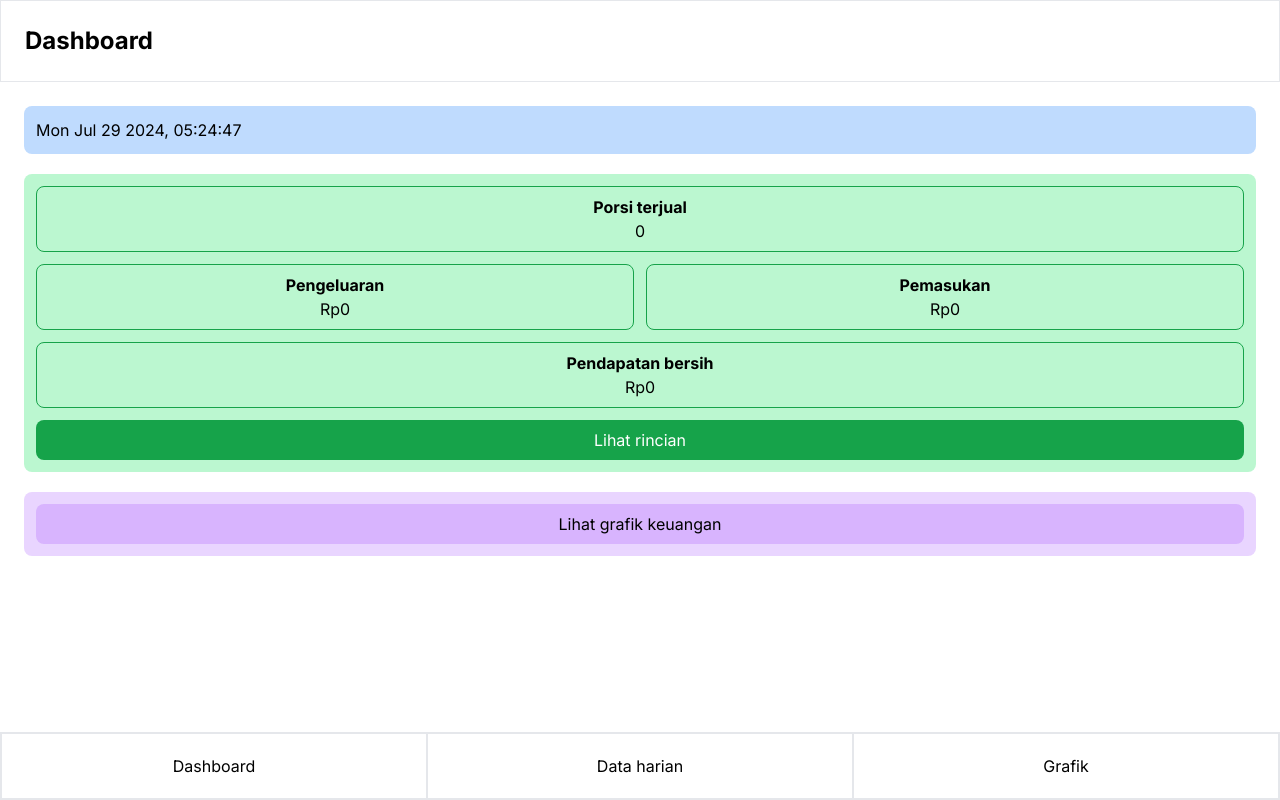
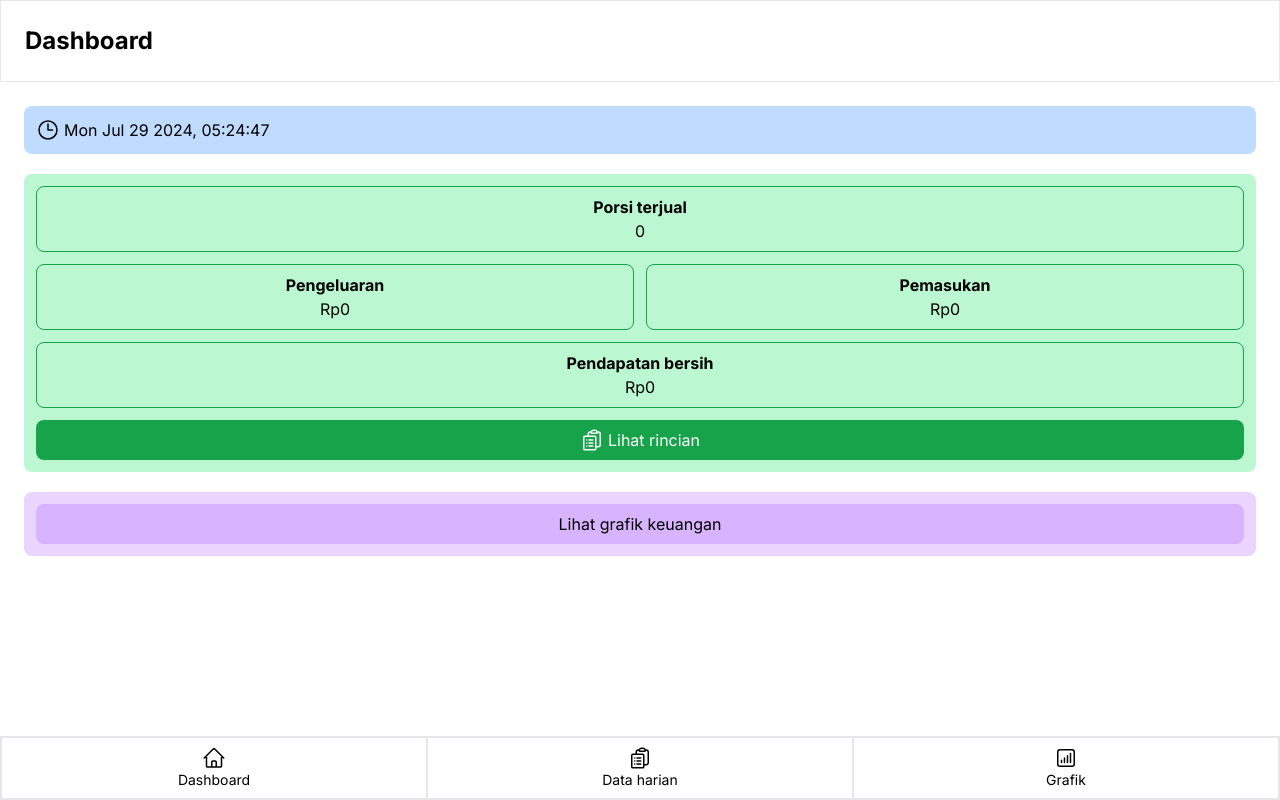
Before and after one commit to karelbondan/mreneo, a Next.js app: page / in a window 1280 px wide. Built offline with nearby package versions, Linux system fonts and the light colour scheme.

Commit message:
Added icons to remove dullness; Adjusted footer (navbar) size; Changed from useRouter to Link to allow next-toploader to show loading bar; Added conditional render to disable navbar on login page

```diff
--- a/components/cards/dashboard/index.tsx
+++ b/components/cards/dashboard/index.tsx
@@ -32,7 +32,12 @@ export default function DashboardCard() {
                 <p>Rp{dashboardData.pengeluaran - dashboardData.pemasukan}</p>
             </div>
             <Link href={'/data_harian'}>
-                <button className="bg-green-600 active:scale-95 transition-all text-white p-2 rounded-lg mt-3 w-full">Lihat rincian</button>
+                <button className="flex items-center space-x-1 justify-center bg-green-600 active:scale-95 transition-all text-white p-2 rounded-lg mt-3 w-full">
+                    <svg xmlns="http://www.w3.org/2000/svg" fill="none" viewBox="0 0 24 24" strokeWidth={1.5} stroke="currentColor" className="size-6">
+                        <path strokeLinecap="round" strokeLinejoin="round" d="M9 12h3.75M9 15h3.75M9 18h3.75m3 .75H18a2.25 2.25 0 0 0 2.25-2.25V6.108c0-1.135-.845-2.098-1.976-2.192a48.424 48.424 0 0 0-1.123-.08m-5.801 0c-.065.21-.1.433-.1.664 0 .414.336.75.75.75h4.5a.75.75 0 0 0 .75-.75 2.25 2.25 0 0 0-.1-.664m-5.8 0A2.251 2.251 0 0 1 13.5 2.25H15c1.012 0 1.867.668 2.15 1.586m-5.8 0c-.376.023-.75.05-1.124.08C9.095 4.01 8.25 4.973 8.25 6.108V8.25m0 0H4.875c-.621 0-1.125.504-1.125 1.125v11.25c0 .621.504 1.125 1.125 1.125h9.75c.621 0 1.125-.504 1.125-1.125V9.375c0-.621-.504-1.125-1.125-1.125H8.25ZM6.75 12h.008v.008H6.75V12Zm0 3h.008v.008H6.75V15Zm0 3h.008v.008H6.75V18Z" />
+                    </svg>
+                    <p>Lihat rincian</p>
+                </button>
             </Link>
         </div>
     )
--- a/components/cards/time/index.tsx
+++ b/components/cards/time/index.tsx
@@ -19,7 +19,10 @@ export default function TimeCard() {
     }, []);
 
     return (
-        <div className="rounded-lg bg-blue-200 p-3">
+        <div className="flex space-x-1 rounded-lg bg-blue-200 p-3">
+            <svg xmlns="http://www.w3.org/2000/svg" fill="none" viewBox="0 0 24 24" strokeWidth={1.5} stroke="currentColor" className="size-6">
+                <path strokeLinecap="round" strokeLinejoin="round" d="M12 6v6h4.5m4.5 0a9 9 0 1 1-18 0 9 9 0 0 1 18 0Z" />
+            </svg>
             <p>{currentDate.toDateString()}, {currentTime}</p>
         </div>
     )
--- a/components/footer/index.tsx
+++ b/components/footer/index.tsx
@@ -1,19 +1,37 @@
 'use client'
-import { useRouter } from "next/navigation";
+import Link from "next/link";
+import { usePathname, useRouter } from "next/navigation";
 
 export default function NavigationBar() {
-    const router = useRouter();
+    const pathname = usePathname();
     return (
-        <div className="border grid grid-cols-3">
-            <button onClick={() => router.push('/')} className="flex items-center justify-center border p-5 active:scale-95 active:bg-black/15 transition-all">
-                Dashboard
-            </button>
-            <button onClick={() => router.push('/data_harian')} className="flex items-center justify-center border p-5 active:scale-95 active:bg-black/15 transition-all">
-                Data harian
-            </button>
-            <button onClick={() => router.push('/grafik')} className="flex items-center justify-center border p-5 active:scale-95 active:bg-black/15 transition-all">
-                Grafik
-            </button>
-        </div>
+        !pathname.startsWith("/login") ? (
+            <div className="border grid grid-cols-3 text-sm">
+                <Link href={"/"} className="flex flex-col items-center justify-center border px-5 py-2 active:scale-95 active:bg-black/15 transition-all">
+                    <button className="flex flex-col items-center justify-center">
+                        <svg xmlns="http://www.w3.org/2000/svg" fill="none" viewBox="0 0 24 24" strokeWidth={1.5} stroke="currentColor" className="size-6">
+                            <path strokeLinecap="round" strokeLinejoin="round" d="m2.25 12 8.954-8.955c.44-.439 1.152-.439 1.591 0L21.75 12M4.5 9.75v10.125c0 .621.504 1.125 1.125 1.125H9.75v-4.875c0-.621.504-1.125 1.125-1.125h2.25c.621 0 1.125.504 1.125 1.125V21h4.125c.621 0 1.125-.504 1.125-1.125V9.75M8.25 21h8.25" />
+                        </svg>
+                        <p>Dashboard</p>
+                    </button>
+                </Link>
+                <Link href={"/data_harian"} className="flex flex-col items-center justify-center border px-5 py-2 active:scale-95 active:bg-black/15 transition-all">
+                    <button className="flex flex-col items-center justify-center">
+                        <svg xmlns="http://www.w3.org/2000/svg" fill="none" viewBox="0 0 24 24" strokeWidth={1.5} stroke="currentColor" className="size-6">
+                            <path strokeLinecap="round" strokeLinejoin="round" d="M9 12h3.75M9 15h3.75M9 18h3.75m3 .75H18a2.25 2.25 0 0 0 2.25-2.25V6.108c0-1.135-.845-2.098-1.976-2.192a48.424 48.424 0 0 0-1.123-.08m-5.801 0c-.065.21-.1.433-.1.664 0 .414.336.75.75.75h4.5a.75.75 0 0 0 .75-.75 2.25 2.25 0 0 0-.1-.664m-5.8 0A2.251 2.251 0 0 1 13.5 2.25H15c1.012 0 1.867.668 2.15 1.586m-5.8 0c-.376.023-.75.05-1.124.08C9.095 4.01 8.25 4.973 8.25 6.108V8.25m0 0H4.875c-.621 0-1.125.504-1.125 1.125v11.25c0 .621.504 1.125 1.125 1.125h9.75c.621 0 1.125-.504 1.125-1.125V9.375c0-.621-.504-1.125-1.125-1.125H8.25ZM6.75 12h.008v.008H6.75V12Zm0 3h.008v.008H6.75V15Zm0 3h.008v.008H6.75V18Z" />
+                        </svg>
+                        <p>Data harian</p>
+                    </button>
+                </Link>
+                <Link href={"/grafik"} className="flex flex-col items-center justify-center border px-5 py-2 active:scale-95 active:bg-black/15 transition-all">
+                    <button className="flex flex-col items-center justify-center">
+                        <svg xmlns="http://www.w3.org/2000/svg" fill="none" viewBox="0 0 24 24" strokeWidth={1.5} stroke="currentColor" className="size-6">
+                            <path strokeLinecap="round" strokeLinejoin="round" d="M7.5 14.25v2.25m3-4.5v4.5m3-6.75v6.75m3-9v9M6 20.25h12A2.25 2.25 0 0 0 20.25 18V6A2.25 2.25 0 0 0 18 3.75H6A2.25 2.25 0 0 0 3.75 6v12A2.25 2.25 0 0 0 6 20.25Z" />
+                        </svg>
+                        <p>Grafik</p>
+                    </button>
+                </Link>
+            </div>
+        ) : null
     )
 }
```
